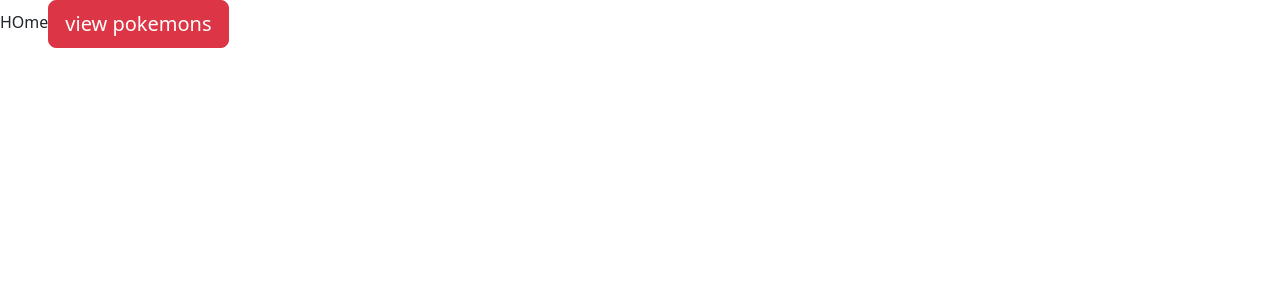
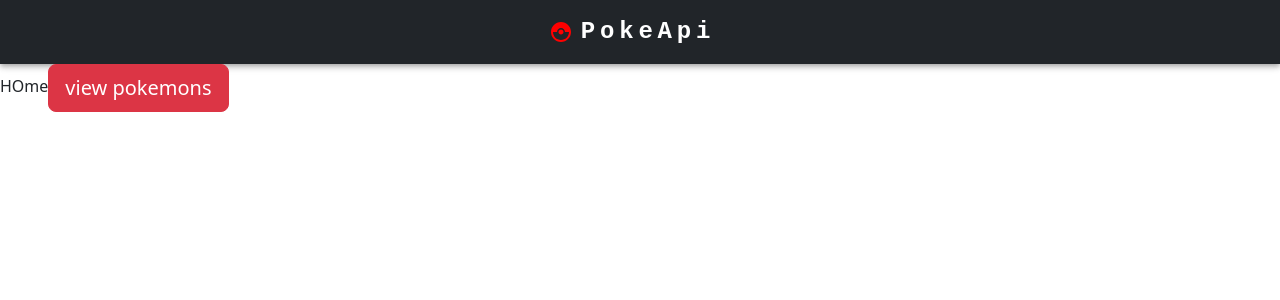
Before and after one commit to areantbd/PokeApi, a React (Vite) app: page / in a window 1280 px wide. Shown: the top 300 px of the page. Built offline with nearby package versions, Linux system fonts and the light colour scheme.

Commit message:
feat: navbar created

```diff
--- a/package.json
+++ b/package.json
@@ -10,6 +10,10 @@
     "preview": "vite preview"
   },
   "dependencies": {
+    "@emotion/react": "^11.11.1",
+    "@emotion/styled": "^11.11.0",
+    "@mui/icons-material": "^5.14.7",
+    "@mui/material": "^5.14.7",
     "axios": "^1.5.0",
     "react": "^18.2.0",
     "react-dom": "^18.2.0",
--- /dev/null
+++ b/src/components/UI/Navbar.tsx
@@ -0,0 +1,56 @@
+/* eslint-disable @typescript-eslint/no-explicit-any */
+import AppBar from '@mui/material/AppBar';
+import Toolbar from '@mui/material/Toolbar';
+import Typography from '@mui/material/Typography';
+import CatchingPokemonIcon from '@mui/icons-material/CatchingPokemon';
+import Container from '@mui/material/Container';
+
+function ResponsiveAppBar() {
+
+  return (
+    <AppBar position="static" className='bg-dark'>
+      <Container maxWidth="xl">
+        <Toolbar disableGutters className='d-flex justify-content-center'>
+          <CatchingPokemonIcon sx={{ display: { xs: 'none', md: 'flex' }, mr: 1, color: 'red' }} />
+          <Typography
+            variant="h5"
+            noWrap
+            component="a"
+            href="/"
+            sx={{
+              mr: 2,
+              display: { xs: 'none', md: 'flex' },
+              fontFamily: 'monospace',
+              fontWeight: 700,
+              letterSpacing: '.3rem',
+              color: 'inherit',
+              textDecoration: 'none',
+            }}
+          >
+            PokeApi
+          </Typography>
+
+          <CatchingPokemonIcon sx={{ display: { xs: 'flex', md: 'none' }, mr: 1, color: 'red' }} />
+          <Typography
+            variant="h5"
+            noWrap
+            component="a"
+            href="/"
+            sx={{
+              mr: 2,
+              display: { xs: 'flex', md: 'none' },
+              fontFamily: 'monospace',
+              fontWeight: 700,
+              letterSpacing: '.3rem',
+              color: 'inherit',
+              textDecoration: 'none',
+            }}
+          >
+            PokeApi
+          </Typography>
+        </Toolbar>
+      </Container>
+    </AppBar>
+  );
+}
+export default ResponsiveAppBar;
--- a/src/main.tsx
+++ b/src/main.tsx
@@ -1,12 +1,14 @@
 import React from 'react'
 import ReactDOM from 'react-dom/client'
 import App from './App.tsx'
+import Navbar from './components/UI/Navbar.tsx'
 import { BrowserRouter as Router} from 'react-router-dom'
 import './index.css'
 
 ReactDOM.createRoot(document.getElementById('root')!).render(
   <React.StrictMode>
     <Router>
+      <Navbar />
       <App />
     </Router>
   </React.StrictMode>,
```
Also changed, not shown: src/components/PokemonCard.tsx (+6 -2 lines), 1 other file (tests, documents, lock files or other folders).
